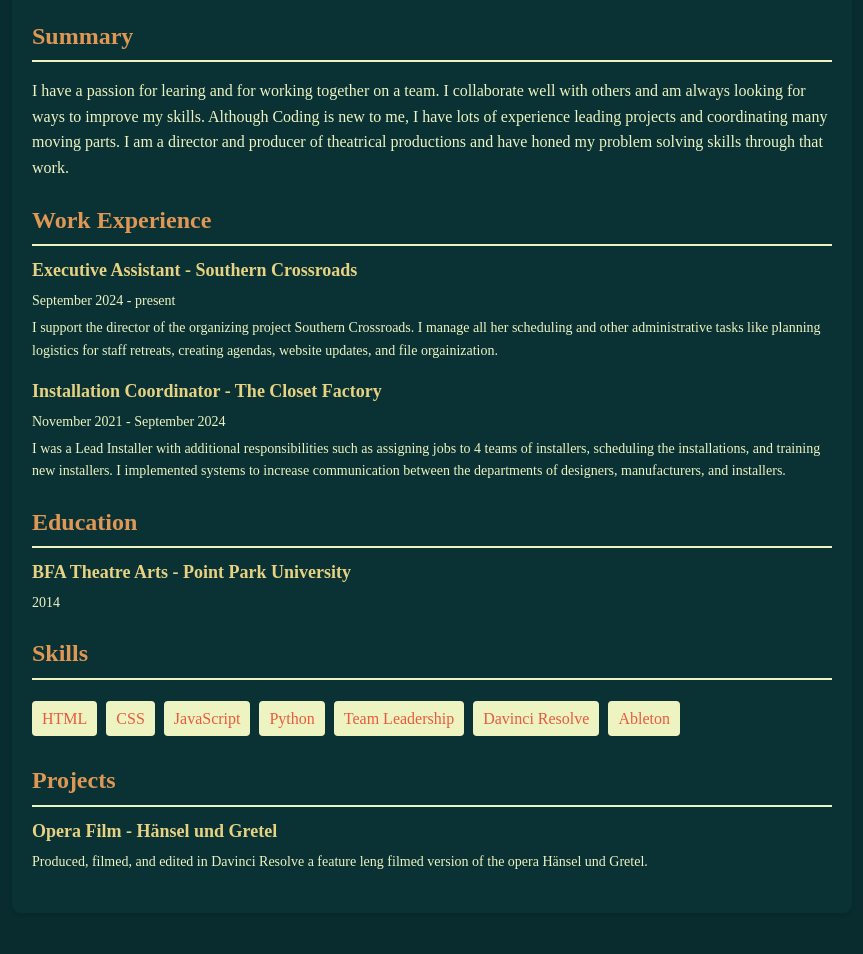
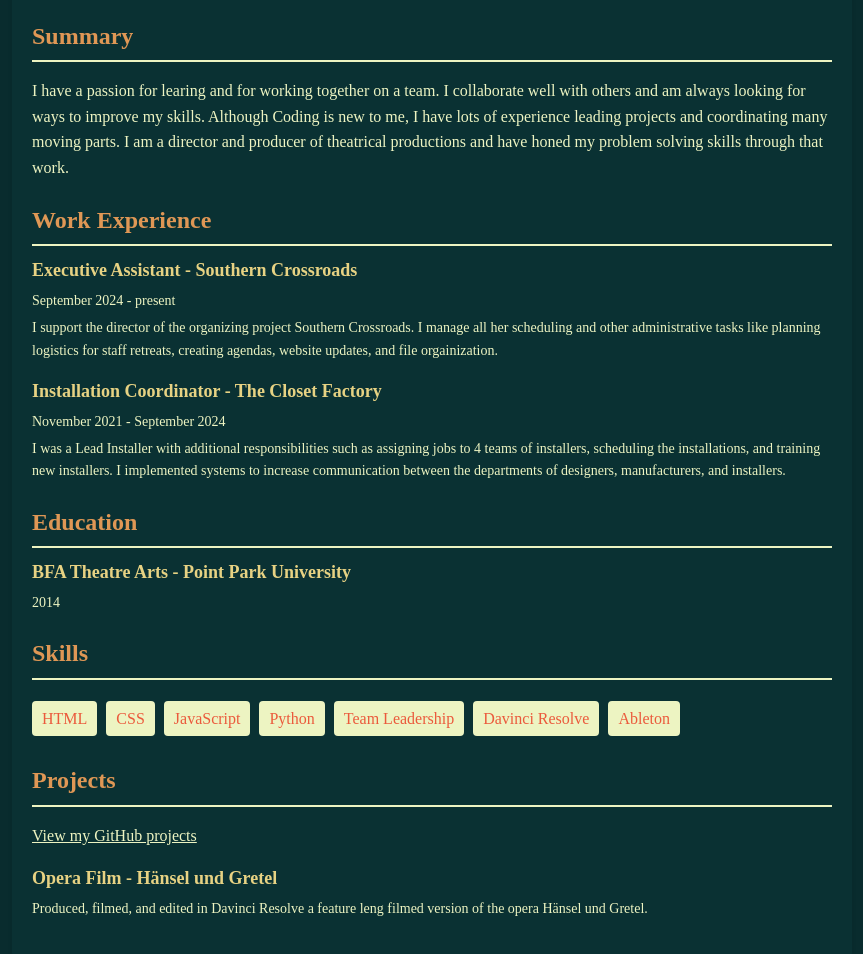
Before and after one commit to jdfrost22/jdfrost22.github.io, a plain HTML site: page index.html in a window 1280 px wide. Shown: the part 124-1078 px from the top of the page, without its empty margins (208-1071 px from the left). Before the commit the page ends 1057 px from the top, so only its background shows below. Drawn offline with Linux system fonts and the light colour scheme.

Commit message:
added the missing link from homepage to projects page

```diff
--- a/index.html
+++ b/index.html
@@ -74,6 +74,7 @@
             </section>
             <section class="section">
                 <h2>Projects</h2>
+                <p><a href="projects.html">View my GitHub projects</a></p>
                 <div class="item">
                     <h3>Opera Film - Hänsel und Gretel</h3>
                     <p>
```
